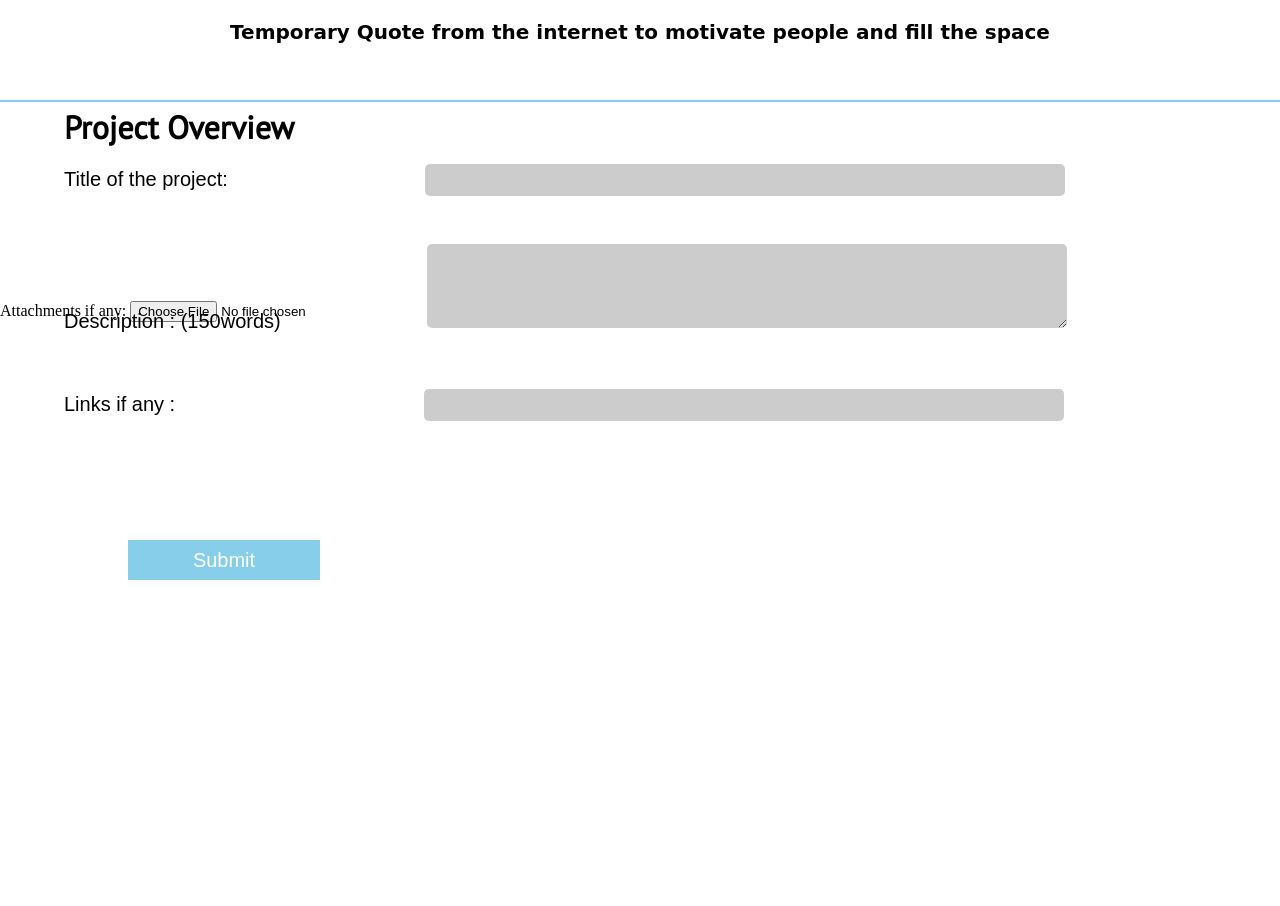
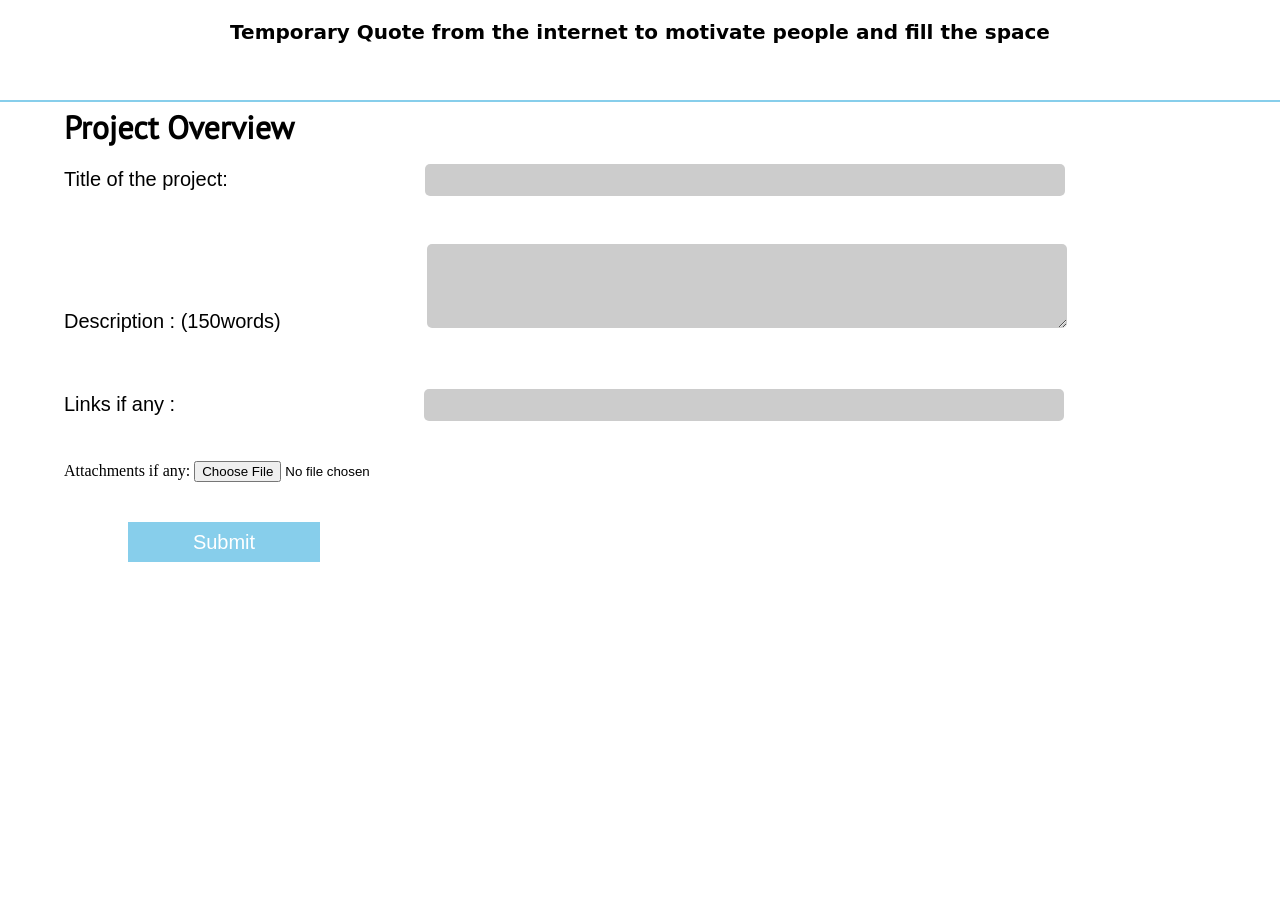
Before and after one commit to niravasher/inCube-website, a Django app: page /new/ in a window 1280 px wide. Shown: the part 118-1024 px from the top of the page. Run offline with Django 3.2, Linux system fonts and the light colour scheme; some web fonts are replaced.

Commit message:
updated newsfeed.html

```diff
--- a/INCube/pages/templates/pages/NewsFeed.html
+++ b/INCube/pages/templates/pages/NewsFeed.html
@@ -24,14 +24,12 @@
 
 	<div class="overview">
 		<h1>Project Overview</h1>
-                <form action='' method="post" enctype="multipart/form-data" id="proj_form" > {% csrf_token %}
-
-		    <p class="title">Title of the project: <input type="text" name="{{ form.title.name }}"></p>
-                    <p class="description">Description : (150words) <textarea rows="4" cols="50" name="{{ form.description.name }}" id="proj_form"> </textarea></p>
-		    <p class="links">Links if any : <input type="url" name="{{ form.links.name }}"></p>
-  	            Attachments if any: <input type="file" name="{{ form.files.name }}"><br><br>
-                    <input type="submit" class="submit" name="submit" value="Submit" >
-
+		<form action='' method="post" enctype="multipart/form-data" id="proj_form" > {% csrf_token %}
+	    	<p class="title">Title of the project: <input type="text" name="{{ form.title.name }}"></p>
+			<p class="description">Description : (150words) <textarea rows="4" cols="40" name="{{ form.description.name }}" id="proj_form"> </textarea></p>
+			<p class="links">Links if any : <input type="url" name="{{ form.links.name }}"></p>
+	   		<p class="attachment">Attachments if any: <input type="file" name="{{ form.files.name }}"></p>
+			<input type="submit" class="submit" name="submit" value="Submit" >
 		</form>
 	</div>
 
```
